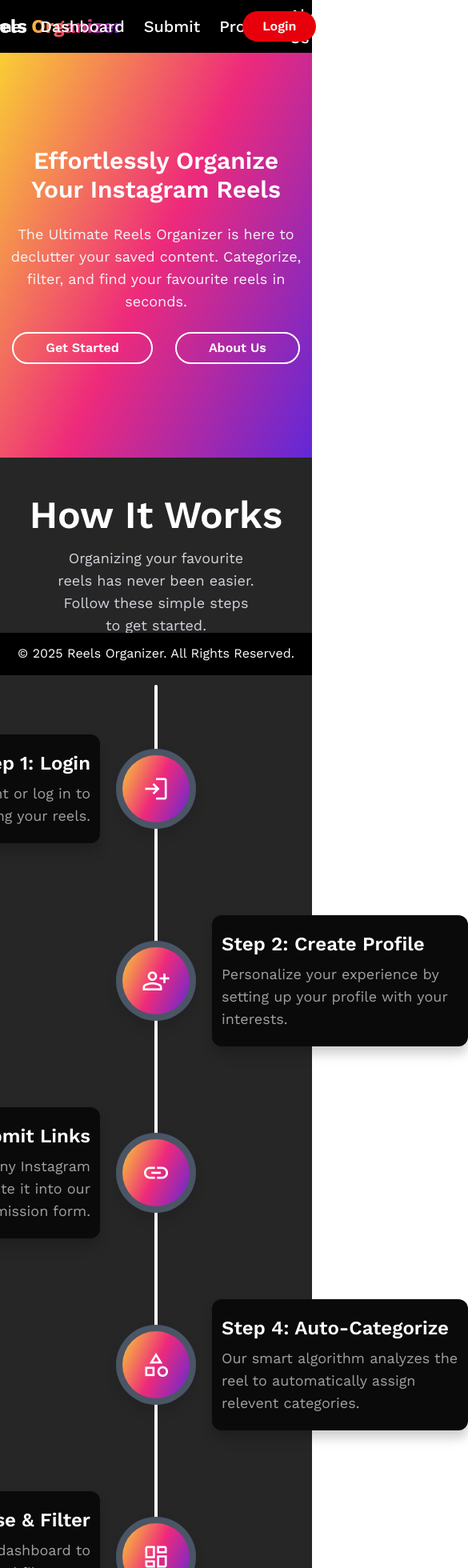
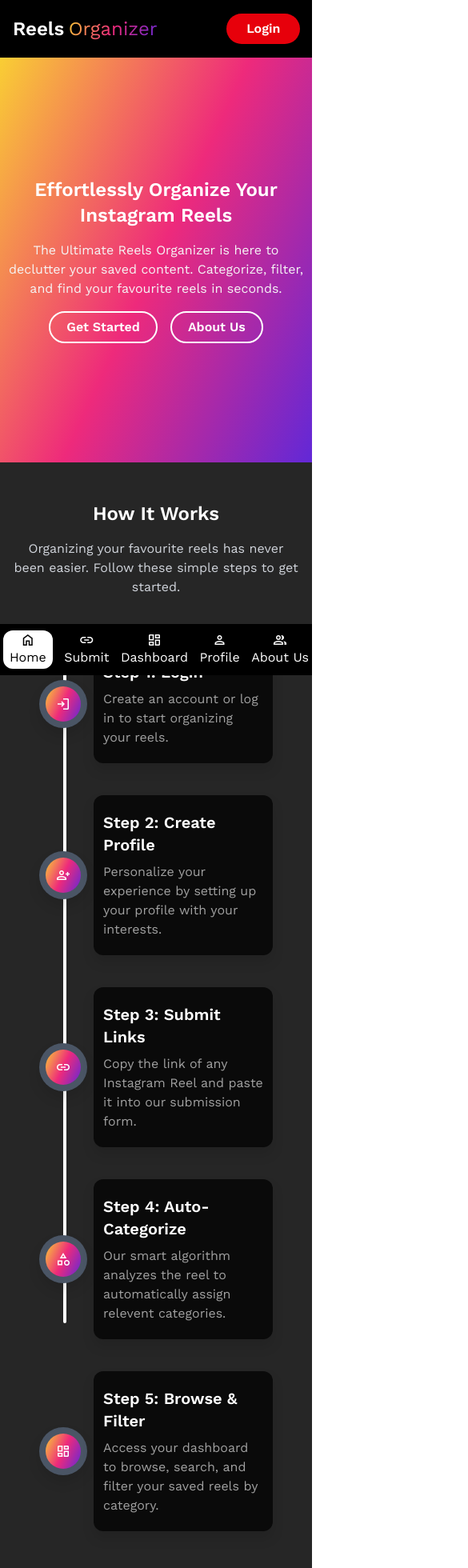
Before and after one commit to div-shivansh/reels-organizer, a Next.js app: page / in a window 390 px wide. Shown: the top 1960 px of the page at 80% size, 585 px wide, since content can reach past the window. Built offline with nearby package versions, Linux system fonts and the light colour scheme; no server answers.

Commit message:
Worked on responsiveness

```diff
--- a/app/globalicons.css
+++ b/app/globalicons.css
@@ -15,12 +15,27 @@
   -webkit-font-smoothing: antialiased;
 }
 
-.icon-sm {
-  font-size: 16px;
+.icon {
+  font-size: 40px;
 }
-.icon-md {
-  font-size: 24px;
+
+@media screen and (min-width: 1024px) {
+  .icon {
+    font-size: 50px
+  }
 }
-.icon-lg {
-  font-size: 36px;
+@media screen and (min-width: 768px) and (max-width: 1023px) {
+  .icon {
+    font-size: 36px;
+  }
 }
+@media screen and (min-width: 425px) and (max-width: 767px) {
+  .icon {
+    font-size: 25px
+  }
+}
+@media screen and (min-width: 0px) and (max-width: 424px) {
+  .icon {
+    font-size: 20px
+  }
+}
--- a/app/page.js
+++ b/app/page.js
@@ -13,23 +13,23 @@ export default function Home() {
           opacity: 0, scale: 0.98
         }}
         whileInView={{ opacity: 1, scale: 1 }}
-        transition={{duration: 0.5, ease: "easeInOut"}}
-        className="lg:min-h-[86vh] min-h-[60vh] bg-[linear-gradient(115deg,_#f9ce34,_#ee2a7b,_#6228d7)] flex items-center justify-between sticky top-[7.8vh]">
-        <div className="left w-full lg:px-40 md:pl-3 px-2 md:px-0 flex justify-center md:items-start items-center flex-col gap-6 text-white">
-          <h1 className="lg:text-7xl md:text-6xl text-3xl font-semibold lg:font-bold text-center md:text-start">
+        transition={{ duration: 0.5, ease: "easeInOut" }}
+        className="lg:min-h-[calc(100vh-72px)] min-h-[60vh] bg-[linear-gradient(115deg,_#f9ce34,_#ee2a7b,_#6228d7)] flex items-center justify-between md:sticky md:top-18">
+        <div className="left w-full 2xl:px-40 xl:px-10 md:pl-3 px-2 md:px-0 flex justify-center md:items-start items-center flex-col sm:gap-6 gap-4 text-white">
+          <h1 className="xl:text-7xl md:text-6xl sm:text-3xl text-2xl font-semibold xl:font-bold text-center md:text-start">
             Effortlessly Organize Your Instagram Reels
           </h1>
-          <p className="lg:text-2xl md:text-xl text-neutral-100 md:text-start text-center text-lg">
+          <p className="xl:text-2xl md:text-xl text-neutral-100 md:text-start text-center sm:text-lg text-md">
             The Ultimate Reels Organizer is here to declutter your saved content. Categorize, filter, and find your favourite reels in seconds.
           </p>
-          <div className="buttons flex items-center gap-7 px-15">
-            <a href="#steps"><div className="button group relative inline-flex justify-center overflow-hidden whitespace-nowrap rounded-full px-10 py-1.5 text-center transition-all duration-300 border-2 border-white bg-transparent  text-white hover:bg-white">
+          <div className="buttons flex items-center sm:gap-7 gap-4 px-15">
+            <a href="#steps"><div className="button group relative inline-flex justify-center overflow-hidden whitespace-nowrap rounded-full sm:px-10 px-5 py-1.5 text-center transition-all duration-300 border-2 border-white bg-transparent  text-white hover:bg-white">
               <span className="button-type transition-transform duration-200 group-hover:-translate-y-10 font-semibold">Get Started</span>
               <div className="absolute inset-0 flex translate-y-full transform items-center justify-center transition-transform duration-200 group-hover:translate-y-0">
                 <span className="button-type font-semibold text-transparent bg-clip-text bg-[linear-gradient(115deg,_#f9ce34,_#ee2a7b,_#6228d7)]">Get Started</span>
               </div>
             </div></a>
-            <Link href={"/about"}><div className="button group relative inline-flex justify-center overflow-hidden whitespace-nowrap rounded-full px-10 py-1.5 text-center transition-all duration-300 border-2 border-white bg-transparent text-white hover:bg-white">
+            <Link href={"/about"}><div className="button group relative inline-flex justify-center overflow-hidden whitespace-nowrap rounded-full sm:px-10 px-5 py-1.5 text-center transition-all duration-300 border-2 border-white bg-transparent text-white hover:bg-white">
               <span className="button-type transition-transform duration-200 group-hover:-translate-y-10 font-semibold">About Us</span>
               <div className="absolute inset-0 flex translate-y-full transform items-center justify-center transition-transform duration-200 group-hover:translate-y-0">
                 <span className="button-type font-semibold text-transparent bg-clip-text bg-[linear-gradient(115deg,_#f9ce34,_#ee2a7b,_#6228d7)]">About Us</span>
@@ -43,61 +43,79 @@ export default function Home() {
       </motion.section>
       <section id="steps" className="sticky bg-neutral-800">
         <motion.div
-        initial={{
-          opacity: 0, scale: 0.98
-        }}
-        whileInView={{ opacity: 1, scale: 1 }}
-        transition={{duration: 0.5, ease: "easeInOut"}}
-         className="text-white flex flex-col items-center p-2 lg:min-h-[165vh] min-h-[132vh]">
-          <h2 className="lg:text-7xl text-5xl font-semibold mt-10">How It Works</h2>
-          <p className="text-gray-300 lg:text-xl text-lg lg:w-5/12 w-8/12 text-center mt-4">Organizing your favourite reels has never been easier. Follow these simple steps to get started.</p>
-          <div className="steps flex flex-col items-center justify-center mt-15 relative">
-            <div className="w-1 h-[77.5em] bg-white rounded-full"></div>
-            <div className="bg-gray-600 lg:size-30 size-25 rounded-full drop-shadow-xl lg:top-[5em] top-[5em] absolute flex items-center justify-center p-2">
-              <div className="flex items-center justify-center bg-[linear-gradient(115deg,_#f9ce34,_#ee2a7b,_#6228d7)] w-full h-full rounded-full">
-                <span className="material-symbols-outlined icon-lg">Login</span>
+          initial={{
+            opacity: 0, scale: 0.98
+          }}
+          whileInView={{ opacity: 1, scale: 1 }}
+          transition={{ duration: 0.5, ease: "easeInOut" }}
+          className="text-white flex flex-col items-center p-2 lg:min-h-[96em] md:min-h-[95em] min-h-[121vh] h-fit">
+          <h2 className="lg:text-7xl md:text-5xl sm:text-4xl text-2xl font-semibold mt-10">How It Works</h2>
+          <p className="text-gray-300 lg:text-xl md:text-lg text-md lg:w-5/12 md:w-8/12 px-2 md:px-0 text-center mt-4">Organizing your favourite reels has never been easier. Follow these simple steps to get started.</p>
+          <div className="steps flex flex-col md:items-center items-start justify-center mt-15 relative md:gap-0 gap-10 mb-15">
+
+            <div className="w-1 lg:h-[77.5em] md:h-[76.2em] h-[52em] bg-white rounded-full absolute md:top-0 top-4 md:left-0 left-7.5"></div>
+
+
+            <div className="flex items-center md:justify-center justify-between md:top-[5em] md:absolute md:gap-0 gap-2">
+              <div className="bg-gray-600 lg:size-30 md:size-25 size-15  md:w-inherit rounded-full drop-shadow-xl flex items-center md:justify-center justify-between p-2">
+                <div className="flex items-center justify-center bg-[linear-gradient(115deg,_#f9ce34,_#ee2a7b,_#6228d7)] size-full rounded-full">
+                  <span className="material-symbols-outlined icon">Login</span>
+                </div>
               </div>
-              <div className="bg-neutral-950 lg:w-[35em] w-[20em] lg:h-40 h-fit py-5 absolute lg:right-40 right-30 rounded-xl flex justify-center items-end flex-col lg:p-4 p-3 gap-2 drop-shadow-xl">
-                <h3 className="lg:text-4xl text-2xl font-semibold">Step 1: Login</h3>
-                <p className="text-end lg:text-2xl text-lg text-neutral-400">Create an account or log in to start organizing your reels.</p>
+              <div className="bg-neutral-950 xl:w-[33em] lg:w-[25em] sm:w-[19em] w-[14em] lg:h-40 h-fit py-5 md:absolute lg:right-40 md:right-30 rounded-xl flex justify-center md:items-end flex-col lg:p-4 p-3 gap-2 drop-shadow-xl">
+                  <h3 className="lg:text-4xl md:text-2xl text-xl font-semibold">Step 1: Login</h3>
+                  <p className="md:text-end lg:text-2xl md:text-lg text-md text-neutral-400">Create an account or log in to start organizing your reels.</p>
               </div>
             </div>
-            <div className="bg-gray-600 lg:size-30 size-25 rounded-full drop-shadow-xl lg:top-[20em] top-[20em] absolute flex items-center justify-center p-2">
-              <div className="flex items-center justify-center bg-[linear-gradient(115deg,_#f9ce34,_#ee2a7b,_#6228d7)] w-full h-full rounded-full">
-                <span className="material-symbols-outlined icon-lg">Person_Add</span>
+
+            <div className="flex items-center md:justify-center justify-between md:top-[20em] md:absolute md:gap-0 gap-2">
+              <div className="bg-gray-600 lg:size-30 md:size-25 size-15  md:w-inherit rounded-full drop-shadow-xl flex items-center md:justify-center justify-between p-2">
+                <div className="flex items-center justify-center bg-[linear-gradient(115deg,_#f9ce34,_#ee2a7b,_#6228d7)] size-full rounded-full">
+                  <span className="material-symbols-outlined icon">Person_Add</span>
+                </div>
               </div>
-              <div className="bg-neutral-950 lg:w-[35em] w-[20em] lg:h-40 h-fit py-5 absolute lg:left-40 left-30 rounded-xl flex justify-center items-start flex-col lg:p-4 p-3 gap-2 drop-shadow-xl">
-                <h3 className="lg:text-4xl text-2xl font-semibold">Step 2: Create Profile</h3>
-                <p className="text-start lg:text-2xl text-lg text-neutral-400">Personalize your experience by setting up your profile with your interests.</p>
+                <div className="bg-neutral-950 xl:w-[33em] lg:w-[25em] sm:w-[19em] w-[14em] lg:h-40 h-fit py-5 md:absolute lg:left-40 md:left-30 rounded-xl flex justify-center md:items-start flex-col lg:p-4 p-3 gap-2 drop-shadow-xl">
+                  <h3 className="lg:text-4xl md:text-2xl text-xl font-semibold">Step 2: Create Profile</h3>
+                  <p className="md:text-start lg:text-2xl md:text-lg text-md text-neutral-400">Personalize your experience by setting up your profile with your interests.</p>
+                </div>
+            </div>
+
+            <div className="flex items-center md:justify-center justify-between md:top-[35em] md:absolute md:gap-0 gap-2">
+              <div className="bg-gray-600 lg:size-30 md:size-25 size-15  md:w-inherit rounded-full drop-shadow-xl flex items-center md:justify-center justify-between p-2">
+                <div className="flex items-center justify-center bg-[linear-gradient(115deg,_#f9ce34,_#ee2a7b,_#6228d7)] size-full rounded-full">
+                  <span className="material-symbols-outlined icon">Link</span>
+                </div>
               </div>
+                <div className="bg-neutral-950 xl:w-[33em] lg:w-[25em] sm:w-[19em] w-[14em] lg:h-40 h-fit py-5 md:absolute lg:right-40 md:right-30 rounded-xl flex justify-center md:items-end flex-col lg:p-4 p-3 gap-2 drop-shadow-xl">
+                  <h3 className="lg:text-4xl md:text-2xl text-xl font-semibold">Step 3: Submit Links</h3>
+                  <p className="md:text-end lg:text-2xl md:text-lg text-md text-neutral-400">Copy the link of any Instagram Reel and paste it into our submission form.</p>
+                </div>
             </div>
-            <div className="bg-gray-600 lg:size-30 size-25 rounded-full drop-shadow-xl lg:top-[35em] top-[35em] absolute flex items-center justify-center p-2">
-              <div className="flex items-center justify-center bg-[linear-gradient(115deg,_#f9ce34,_#ee2a7b,_#6228d7)] w-full h-full rounded-full">
-                <span className="material-symbols-outlined icon-lg">Link</span>
+
+            <div className="flex items-center md:justify-center justify-between md:top-[50em] md:absolute md:gap-0 gap-2">
+              <div className="bg-gray-600 lg:size-30 md:size-25 size-15  md:w-inherit rounded-full drop-shadow-xl flex items-center md:justify-center justify-between p-2">
+                <div className="flex items-center justify-center bg-[linear-gradient(115deg,_#f9ce34,_#ee2a7b,_#6228d7)] size-full rounded-full">
+                  <span className="material-symbols-outlined icon">Category</span>
+                </div>
               </div>
-              <div className="bg-neutral-950 lg:w-[35em] w-[20em] lg:h-40 h-fit py-5 absolute lg:right-40 right-30 rounded-xl flex justify-center items-end flex-col lg:p-4 p-3 gap-2 drop-shadow-xl">
-                <h3 className="lg:text-4xl text-2xl font-semibold">Step 3: Submit Links</h3>
-                <p className="text-end lg:text-2xl text-lg text-neutral-400">Copy the link of any Instagram Reel and paste it into our submission form.</p>
+                <div className="bg-neutral-950 xl:w-[33em] lg:w-[25em] sm:w-[19em] w-[14em] lg:h-40 h-fit py-5 md:absolute lg:left-40 md:left-30 rounded-xl flex justify-center md:items-start flex-col lg:p-4 p-3 gap-2 drop-shadow-xl">
+                  <h3 className="lg:text-4xl md:text-2xl text-xl font-semibold">Step 4: Auto-Categorize</h3>
+                  <p className="md:text-start lg:text-2xl md:text-lg text-md text-neutral-400">Our smart algorithm analyzes the reel to automatically assign relevent categories.</p>
+                </div>
+            </div>
+
+            <div className="flex items-center md:justify-center justify-between md:top-[65em] md:absolute md:gap-0 gap-2">
+              <div className="bg-gray-600 lg:size-30 md:size-25 size-15  md:w-inherit rounded-full drop-shadow-xl flex items-center md:justify-center justify-between p-2">
+                <div className="flex items-center justify-center bg-[linear-gradient(115deg,_#f9ce34,_#ee2a7b,_#6228d7)] size-full rounded-full">
+                  <span className="material-symbols-outlined icon">Browse</span>
+                </div>
               </div>
+                <div className="bg-neutral-950 xl:w-[33em] lg:w-[25em] sm:w-[19em] w-[14em] lg:h-40 h-fit py-5 md:absolute lg:right-40 md:right-30 rounded-xl flex justify-center md:items-end flex-col lg:p-4 p-3 gap-2 drop-shadow-xl">
+                  <h3 className="lg:text-4xl md:text-2xl text-xl font-semibold">Step 5: Browse & Filter</h3>
+                  <p className="md:text-end lg:text-2xl md:text-lg text-md text-neutral-400">Access your dashboard to browse, search, and filter your saved reels by category.</p>
+                </div>
             </div>
-            <div className="bg-gray-600 lg:size-30 size-25 rounded-full drop-shadow-xl lg:top-[50em] top-[50em] absolute flex items-center justify-center p-2">
-              <div className="flex items-center justify-center bg-[linear-gradient(115deg,_#f9ce34,_#ee2a7b,_#6228d7)] w-full h-full rounded-full">
-                <span className="material-symbols-outlined icon-lg">Category</span>
-              </div>
-              <div className="bg-neutral-950 lg:w-[35em] w-[20em] lg:h-40 h-fit py-5 absolute lg:left-40 left-30 rounded-xl flex justify-center items-start flex-col lg:p-4 p-3 gap-2 drop-shadow-xl">
-                <h3 className="lg:text-4xl text-2xl font-semibold">Step 4: Auto-Categorize</h3>
-                <p className="text-start lg:text-2xl text-lg text-neutral-400">Our smart algorithm analyzes the reel to automatically assign relevent categories.</p>
-              </div>
-            </div>
-            <div className="bg-gray-600 lg:size-30 size-25 rounded-full drop-shadow-xl lg:top-[65em] top-[65em] absolute flex items-center justify-center p-2">
-              <div className="flex items-center justify-center bg-[linear-gradient(115deg,_#f9ce34,_#ee2a7b,_#6228d7)] w-full h-full rounded-full">
-                <span className="material-symbols-outlined icon-lg">Browse</span>
-              </div>
-              <div className="bg-neutral-950 lg:w-[35em] w-[20em] lg:h-40 h-fit py-5 absolute lg:right-40 right-30 rounded-xl flex justify-center items-end flex-col lg:p-4 p-3 gap-2 drop-shadow-xl">
-                <h3 className="lg:text-4xl text-2xl font-semibold">Step 5: Browse & Filter</h3>
-                <p className="text-end lg:text-2xl text-lg text-neutral-400">Access your dashboard to browse, search, and filter your saved reels by category.</p>
-              </div>
-            </div>
+
           </div>
         </motion.div>
       </section>
--- a/components/Footer.js
+++ b/components/Footer.js
@@ -1,10 +1,36 @@
+'use client'
+import Link from 'next/link'
 import React from 'react'
+import { usePathname } from 'next/navigation'
 
 const Footer = () => {
+  const pathname = usePathname()
+
+  const navItems = [
+    { name: "Home", icon: "Home", href: "/" },
+    { name: "Submit", icon: "Link", href: "/submission" },
+    { name: "Dashboard", icon: "Browse", href: "/dashboard" },
+    { name: "Profile", icon: "Person", href: "/profile" },
+    { name: "About Us", icon: "Group", href: "/about" },
+  ]
+
   return (
-    <footer className='bg-black text-white flex items-center justify-center py-4 h-[6.2vh] sticky bottom-0'>
-      <span>&copy; 2025 Reels Organizer. All Rights Reserved. </span>
-    </footer>
+    <>
+      <footer className='bg-black text-white flex items-center justify-center py-4'>
+        <span>For Feedback DM on <Link href={"https://instagram.com/div.shivansh"} target='_blank'>@div.shivansh</Link></span>
+      </footer>
+      <nav className='bg-black text-white md:hidden flex items-center justify-between p-1 sm:px-4 h-16 sticky bottom-0'>
+        {navItems.map(({ name, icon, href }) => {
+          const isActive = pathname === href || pathname.startsWith(href + "/")
+          return (
+            <Link key={href} href={href} className={`flex items-center justify-center flex-col ${isActive ? 'bg-white text-black rounded-xl p-0.5 sm:px-4 px-2' : 'text-white'}`}>
+              <span className='material-symbols-outlined icon'>{icon}</span>
+              <span className='sm:text-xs sm:font-extralight'>{name}</span>
+            </Link>
+          )
+        })}
+      </nav>
+    </>
   )
 }
 
--- a/components/Navbar.js
+++ b/components/Navbar.js
@@ -3,7 +3,7 @@ import React from 'react'
 import Link from 'next/link'
 import { useSession, signOut, signIn } from 'next-auth/react'
 import Image from 'next/image'
-import { useState, useEffect} from 'react'
+import { useState, useEffect } from 'react'
 
 const Navbar = () => {
     const { data: session } = useSession()
@@ -31,43 +31,42 @@ const Navbar = () => {
 
     }, [session])
 
-
     return (
-        <nav className='bg-black text-white flex items-center justify-between p-4 sticky top-0 z-50 h-[7.8vh]'>
-            <Link href={"/"} className='w-1/4'><div className="logo flex items-center justify-center">
-                <span className='text-2xl font-bold'>Reels</span>&nbsp;
-                <span className='text-transparent bg-clip-text bg-[linear-gradient(115deg,_#f9ce34,_#ee2a7b,_#6228d7)] font-bold text-2xl'>Organizer</span>
+            <nav className='bg-black text-white flex items-center justify-between p-4 md:sticky md:top-0 z-50 h-18'>
+                <Link href={"/"} className='xl:w-1/4'><div className="logo flex items-center justify-center">
+                    <span className='text-2xl lg:font-bold font-semibold'>Reels</span>&nbsp;
+                    <span className='text-transparent bg-clip-text bg-[linear-gradient(115deg,_#f9ce34,_#ee2a7b,_#6228d7)] lg:font-bold md:font-semibold text-2xl'>Organizer</span>
                 </div></Link>
-            <div className='flex items-center justify-center gap-6 w-1/2 '>
+                <div className='md:flex items-center justify-center lg:gap-6 gap-3 xl:w-1/2 hidden'>
                     <Link href={"/"} className='relative text-white hover:text-white transition-all ease-in before:transition-[width] before:ease-in before:duration-200 before:absolute before:bg-[linear-gradient(115deg,_#ee2a7b,_#6228d7)] before:origin-center before:h-[2px] before:w-0 hover:before:w-[50%] before:bottom-0 before:left-[50%] after:transition-[width] after:ease-in after:duration-200 after:absolute after:bg-[linear-gradient(115deg,_#f9ce34,_#ee2a7b)] after:origin-center after:h-[2px] after:w-0 hover:after:w-[50%] after:bottom-0 after:right-[50%]'>
-                    <span className='font-medium text-xl'>Home</span>
+                        <span className='font-medium lg:text-xl md:text-lg '>Home</span>
                     </Link>
 
                     <Link href={"/dashboard"} className='relative text-white hover:text-white transition-all ease-in before:transition-[width] before:ease-in before:duration-200 before:absolute before:bg-[linear-gradient(115deg,_#ee2a7b,_#6228d7)] before:origin-center before:h-[2px] before:w-0 hover:before:w-[50%] before:bottom-0 before:left-[50%] after:transition-[width] after:ease-in after:duration-200 after:absolute after:bg-[linear-gradient(115deg,_#f9ce34,_#ee2a7b)] after:origin-center after:h-[2px] after:w-0 hover:after:w-[50%] after:bottom-0 after:right-[50%]'>
-                    <span className='font-medium text-xl'>Dashboard</span>
+                        <span className='font-medium lg:text-xl text-lg'>Dashboard</span>
                     </Link>
 
                     <Link href={"/submission"} className='relative text-white hover:text-white transition-all ease-in before:transition-[width] before:ease-in before:duration-200 before:absolute before:bg-[linear-gradient(115deg,_#ee2a7b,_#6228d7)] before:origin-center before:h-[2px] before:w-0 hover:before:w-[50%] before:bottom-0 before:left-[50%] after:transition-[width] after:ease-in after:duration-200 after:absolute after:bg-[linear-gradient(115deg,_#f9ce34,_#ee2a7b)] after:origin-center after:h-[2px] after:w-0 hover:after:w-[50%] after:bottom-0 after:right-[50%]'>
-                    <span className='font-medium text-xl'>Submit</span>
+                        <span className='font-medium lg:text-xl text-lg'>Submit</span>
                     </Link>
 
                     <Link href={"/profile"} className='relative text-white hover:text-white transition-all ease-in before:transition-[width] before:ease-in before:duration-200 before:absolute before:bg-[linear-gradient(115deg,_#ee2a7b,_#6228d7)] before:origin-center before:h-[2px] before:w-0 hover:before:w-[50%] before:bottom-0 before:left-[50%] after:transition-[width] after:ease-in after:duration-200 after:absolute after:bg-[linear-gradient(115deg,_#f9ce34,_#ee2a7b)] after:origin-center after:h-[2px] after:w-0 hover:after:w-[50%] after:bottom-0 after:right-[50%]'>
-                    <span className='font-medium text-xl'>Profile</span>
+                        <span className='font-medium lg:text-xl text-lg'>Profile</span>
                     </Link>
 
                     <Link href={"/about"} className='relative text-white hover:text-white transition-all ease-in before:transition-[width] before:ease-in before:duration-200 before:absolute before:bg-[linear-gradient(115deg,_#ee2a7b,_#6228d7)] before:origin-center before:h-[2px] before:w-0 hover:before:w-[50%] before:bottom-0 before:left-[50%] after:transition-[width] after:ease-in after:duration-200 after:absolute after:bg-[linear-gradient(115deg,_#f9ce34,_#ee2a7b)] after:origin-center after:h-[2px] after:w-0 hover:after:w-[50%] after:bottom-0 after:right-[50%]'>
-                    <span className='font-medium text-xl'>About Us</span>
+                        <span className='font-medium lg:text-xl text-lg'>About Us</span>
                     </Link>
 
                 </div>
                 <div className='flex items-center justify-center gap-3 w-1/4'>
                     {session?.user && <div className="image flex justify-center items-center relative p-1 bg-neutral-700 rounded-full group hover:gap-1 w-12 hover:w-33 transform transition-all duration-300">
                         <Image src={profileImage || "/dummy-avatar.png"} width={40} height={40} alt="picture" className='rounded-full hover:p-0.5 hover:bg-white group-hover:-transl ate-x-15 transition-all ease-in duration-300 cursor-pointer' />
-                    <button className='group-hover:px-2 font-medium group-hover:opacity-100 opacity-0 transform transition-all duration-300 overflow-hidden cursor-pointer' onClick={() => {signOut()}}>LOGOUT</button>
+                        <button className='group-hover:px-2 font-medium group-hover:opacity-100 opacity-0 transform transition-all duration-300 overflow-hidden cursor-pointer' onClick={() => { signOut() }}>LOGOUT</button>
                     </div>
                     }
                     {!session &&
-                    <div className="buttons flex justify-center items-center gap-3 ml-10 ">
+                        <div className="buttons flex justify-center items-center gap-3 sm:ml-10 ">
                             <Link href={"/login"}><div className="button group relative inline-flex justify-center overflow-hidden whitespace-nowrap rounded-full px-6 py-1.5 text-center transition-all duration-300 border border-transparent bg-red-600 text-white hover:bg-red-800">
                                 <span className="button-type transition-transform duration-200 group-hover:-translate-y-10 font-semibold">Login</span>
                                 <div className="absolute inset-0 flex translate-y-full transform items-center justify-center transition-transform duration-200 group-hover:translate-y-0">
```
Also changed, not shown: app/submission/page.js (+10 -5 lines). Lines whose indentation alone changed are shown as unchanged.
